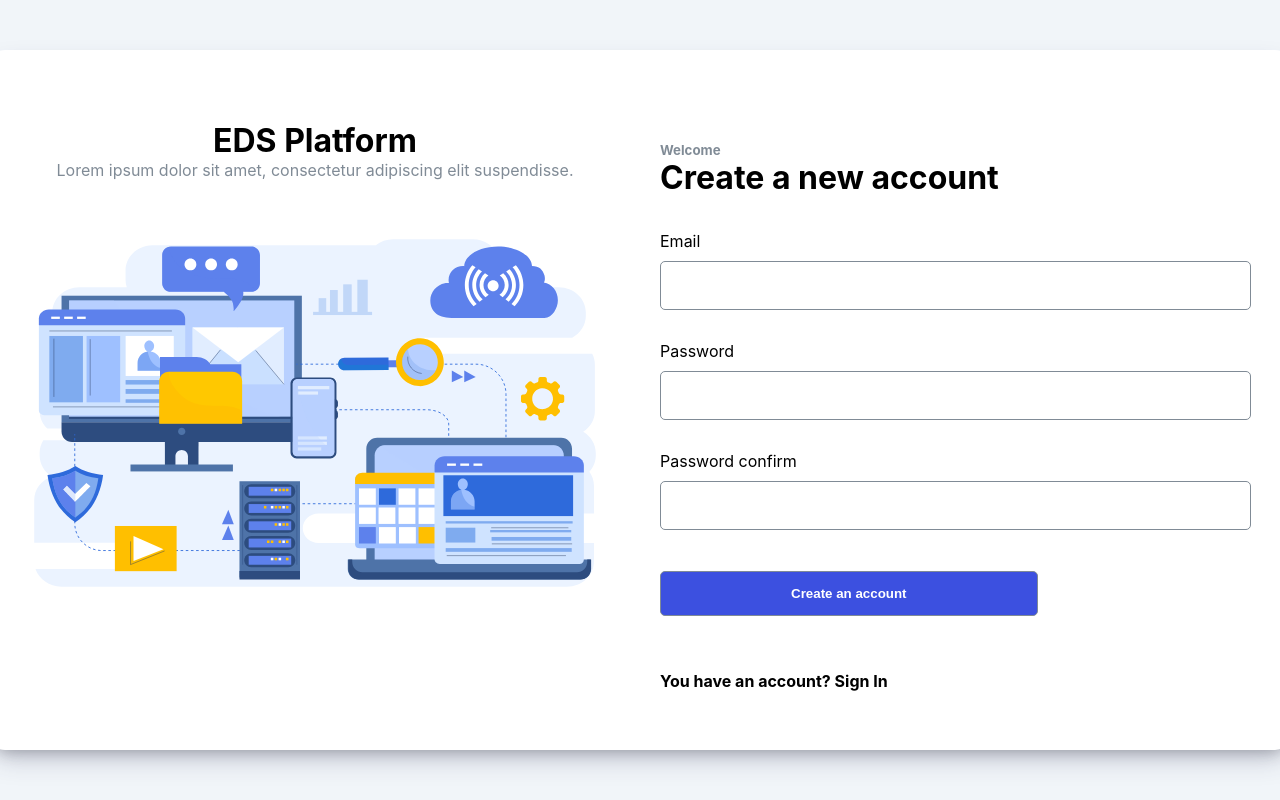
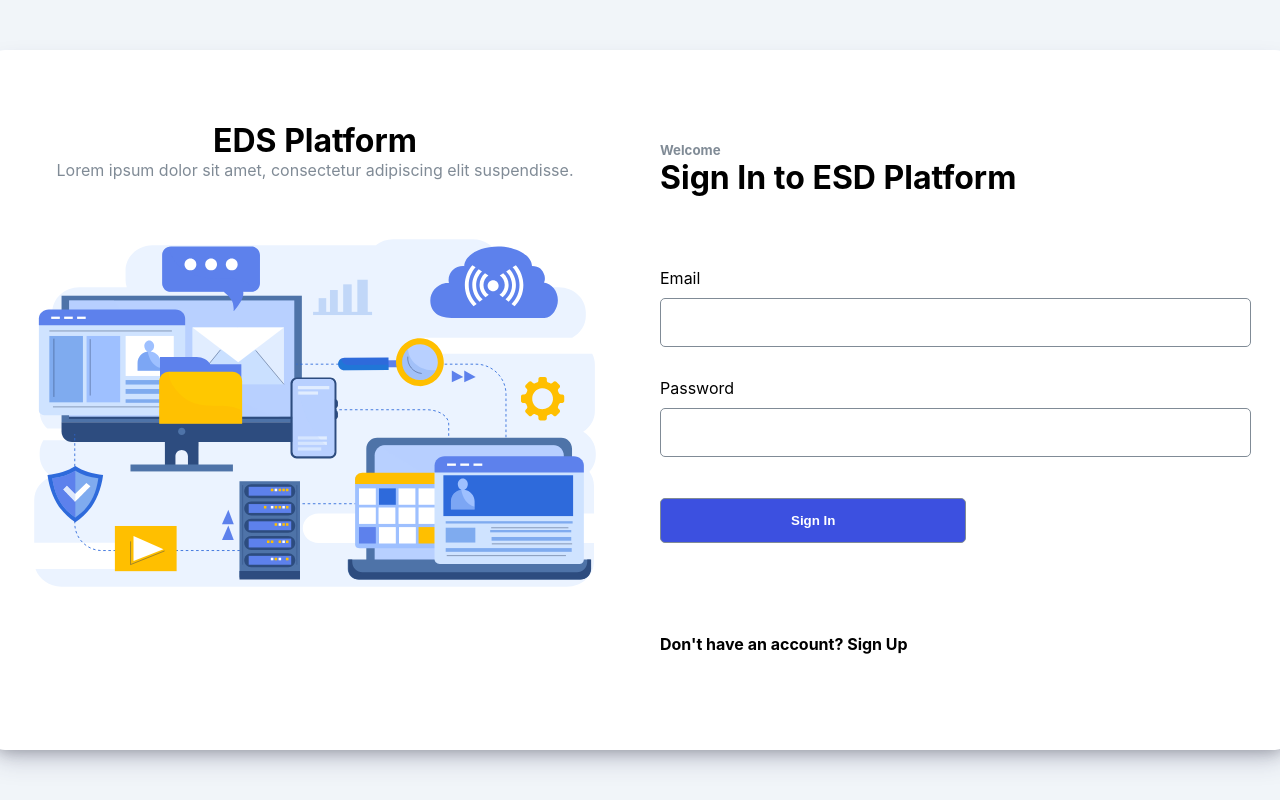
Before and after one commit to TQDuysuke/v0.0, a React (Create React App) app: page / in a window 1280 px wide. Shown: the top 800 px of the page. Built offline with nearby package versions, Linux system fonts and the light colour scheme.

Commit message:
Modify authencation page

```diff
--- a/src/pages/Auth.jsx
+++ b/src/pages/Auth.jsx
@@ -1,18 +1,18 @@
-import React from 'react'
+import React, { useState } from 'react';
 import './Auth.scss'
 // import Icon from '../icon/eds-logo.svg'
 import Vector from '../icon/login-background.svg'
 
 const Auth = () => {
+  const [isLoginForm, setIsLoginForm] = useState(true);
+  const toggleForm = () => {
+    setIsLoginForm(!isLoginForm);
+  };
+
+function LoginForm() {
+  // Xử lý logic của form đăng nhập
   return (
-    <div className='Background'>
-      <div className='Login'>
-        <div className='Title'>
-          <h1>EDS Platform</h1>
-          <p>Lorem ipsum dolor sit amet, consectetur adipiscing elit suspendisse.</p>
-          <img className='LoginVector' src={Vector} alt="application vector" />
-        </div>
-        {/* <form id='LoginForm'>
+    <form id='LoginForm'>
     <div className="SubTitle">
       <h5>Welcome</h5>
       <h1>Sign In to ESD Platform</h1>
@@ -22,8 +22,14 @@ const Auth = () => {
       <p>Password<br/><input type="password" /></p>
       <input type="button" value={'Sign In'} />
     </div>
-          <h4>Don't have an account? Sign Up</h4>
-        </form> */}
+    <h4 onClick={toggleForm}>Don't have an account? Sign Up</h4>
+  </form>
+  );
+}
+
+function RegisterForm() {
+  // Xử lý logic của form đăng ký
+  return (
         <form id='CreateNew'>
           <div className="SubTitle">
             <h5>Welcome</h5>
@@ -35,8 +41,19 @@ const Auth = () => {
             <p>Password confirm<br/><input type="password" /></p>
             <input type="button" value={'Create an account'} />
           </div>
-          <h4>You have an account? Sign In</h4>
+          <h4 onClick={toggleForm}>You have an account? Sign In</h4>
         </form>
+  );
+}
+  return (
+    <div className='Background'>
+      <div className='Login'>
+        <div className='Title'>
+          <h1>EDS Platform</h1>
+          <p>Lorem ipsum dolor sit amet, consectetur adipiscing elit suspendisse.</p>
+          <img className='LoginVector' src={Vector} alt="application vector" />
+        </div>
+        {isLoginForm ? <LoginForm /> : <RegisterForm />}
       </div>
     </div>
   )
```
Lines whose indentation alone changed are shown as unchanged.
